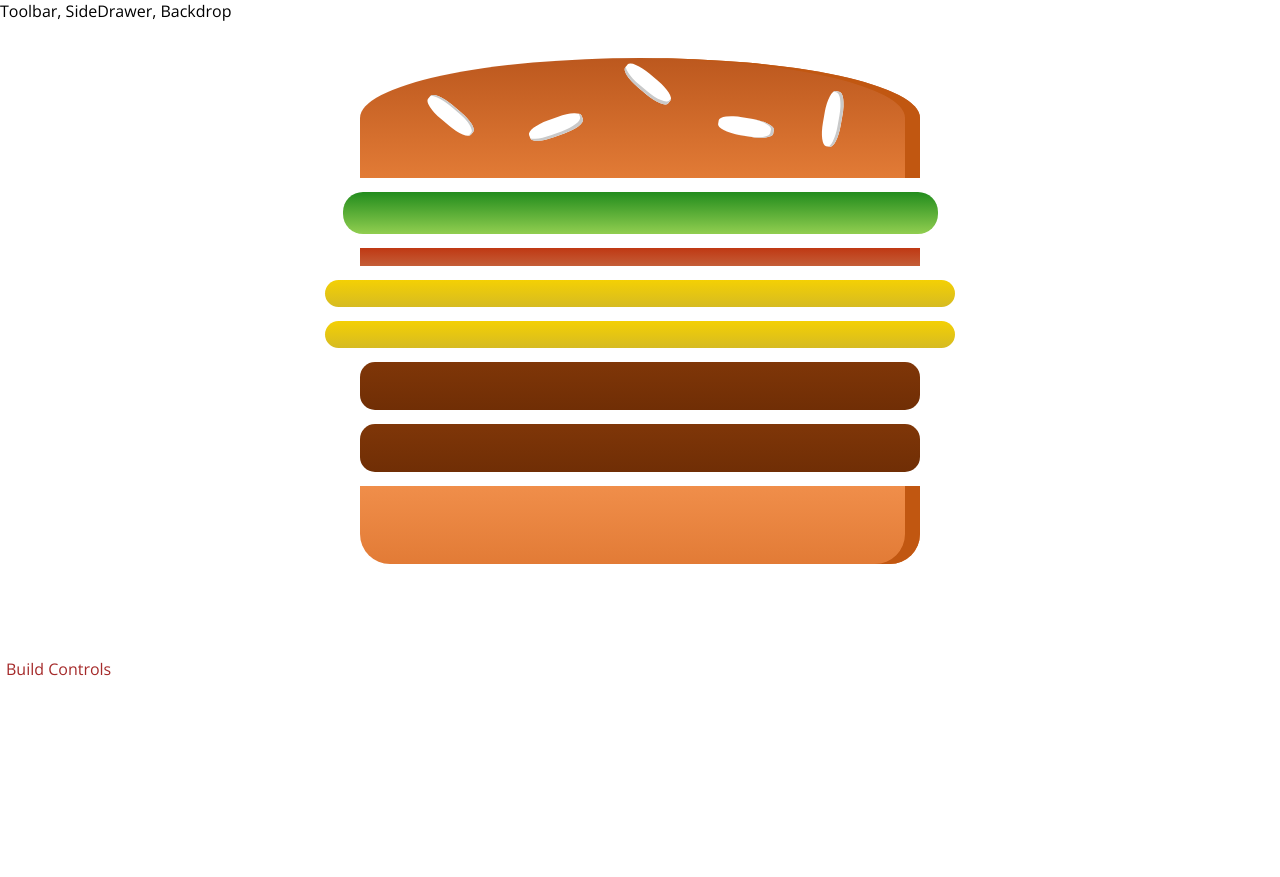
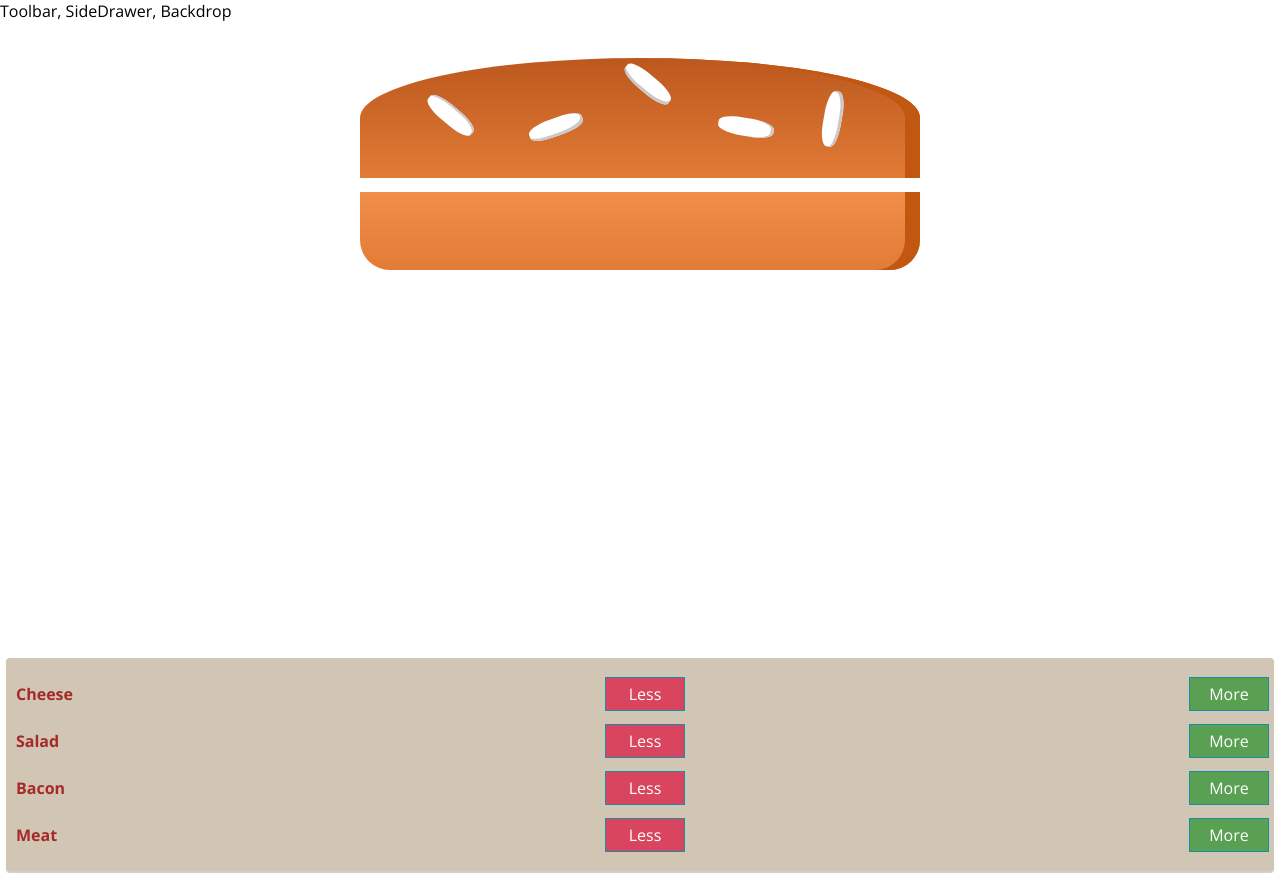
Before and after one commit to ankitboghra/burger-builder, a React app: page / in a window 1280 px wide. Before the commit the page ends 800 px from the top, so only its background shows below. Built offline with nearby package versions, Linux system fonts and the light colour scheme.

Commit message:
Add Increment-Ingredient button

```diff
--- /dev/null
+++ b/src/components/Burger/BuildControls/BuildControl/BuildControl.css
@@ -0,0 +1,58 @@
+.BuildControl {
+  display: flex;
+  justify-content: space-between;
+  align-items: center;
+  margin: 5px 0;
+}
+
+.BuildControl button {
+  display: block;
+  font: inherit;
+  padding: 5px;
+  margin: 0 5px;
+  width: 80px;
+  border: 1px solid #178daa;
+  cursor: pointer;
+  outline: none;
+}
+
+.BuildControl button:disabled {
+  background-color: #ac9980;
+  border: 1px solid #7e7365;
+  color: #ccc;
+  cursor: default;
+}
+
+.BuildControl button:hover:disabled {
+  background-color: #ac9980;
+  color: #ccc;
+  cursor: not-allowed;
+}
+
+.Label {
+  padding: 10px;
+  font-weight: bold;
+  width: 80px;
+}
+
+.BuildControl .Less {
+  background-color: #dd0735ab;
+  color: white;
+}
+
+.BuildControl .More {
+  background-color: #1e8f24a9;
+  color: white;
+}
+
+.BuildControl .Less:hover,
+.BuildControl .Less:active {
+  background-color: #e90e0e;
+  color: white;
+}
+
+.BuildControl .More:hover,
+.BuildControl .More:active {
+  background-color: #1e8f24;
+  color: white;
+}
--- /dev/null
+++ b/src/components/Burger/BuildControls/BuildControl/BuildControl.js
@@ -0,0 +1,12 @@
+import React from "react";
+import "./BuildControl.css";
+
+const buildControl = props => (
+  <div className="BuildControl">
+    <div className="Label">{props.label}</div>
+    <button className="Less">Less</button>
+    <button className="More" onClick={props.added}>More</button>
+  </div>
+);
+
+export default buildControl;
--- /dev/null
+++ b/src/components/Burger/BuildControls/BuildControls.css
@@ -0,0 +1,11 @@
+.BuildControls{
+    width: 100%;
+    background-color: rgb(209, 197, 179);
+    display: flexbox;
+    flex-flow: column;
+    align-items: center;
+    box-shadow: 0 2px 1px #ccc;
+    margin: auto;
+    padding: 10px 0;
+    border-radius: 4px;
+}
--- /dev/null
+++ b/src/components/Burger/BuildControls/BuildControls.js
@@ -0,0 +1,26 @@
+import React from 'react';
+import "./BuildControls.css"
+import BuildControl from "./BuildControl/BuildControl"
+
+const controls=[
+    {label:"Cheese", type:"cheese"},
+    {label:"Salad", type:"salad"},
+    {label:"Bacon", type:"bacon"},
+    {label:"Meat", type:"meat"},
+]
+
+const buildControls=props=>(
+    <div className="BuildControls">
+        {
+            controls.map((control)=>{
+                return <BuildControl
+                key={control.label}
+                 label={control.label}
+                 added={()=>props.ingredientAdded(control.type)}
+                 />
+            })
+        }
+    </div>
+);
+
+export default buildControls;
--- a/src/components/Burger/Burger.js
+++ b/src/components/Burger/Burger.js
@@ -3,11 +3,21 @@ import "./Burger.css";
 import BurgerIngredient from "./BurgerIngredients/BurgerIngredients";
 
 const burger = props => {
-  const transformedIngredients = Object.keys(props.ingredients).map(ingKey => {
-    return [...Array(props.ingredients[ingKey])].map((_, index) => {
-      return <BurgerIngredient key={ingKey + index} type={ingKey} />;
+  let transformedIngredients = Object.keys(props.ingredients)
+    .map(ingKey => {
+      // console.log("OuterMap: " + ingKey + [...Array(props.ingredients[ingKey])]);
+      return [...Array(props.ingredients[ingKey])].map((_, index) => {
+        // console.log("InnerMap: " + index);
+        return <BurgerIngredient key={ingKey + index} type={ingKey} />;
+      });
     });
-  });
+    console.log(transformedIngredients)
+    // .reduce((arr, ele) => {
+    //   return arr.concat(ele);
+    // }, []);
+
+  if (transformedIngredients.length === 0)
+    transformedIngredients = <p>Please start adding ingredients!</p>;
 
   return (
     <div className="Burger">
--- a/src/containers/BurgerBuilder/BurgerBuilder.js
+++ b/src/containers/BurgerBuilder/BurgerBuilder.js
@@ -1,21 +1,59 @@
 import React, { Component } from "react";
 import Aux from "../../hoc/Aux";
 import Burger from "../../components/Burger/Burger";
+import BuildControls from "../../components/Burger/BuildControls/BuildControls";
+
+const INGREDIENT_PRICE = {
+  salad: 25,
+  cheese: 20,
+  meat: 30,
+  bacon: 40
+};
 
 class BurgerBuilder extends Component {
-  state={
-    ingredients:{
-      salad:1,
-      bacon:1,
-      cheese:2,
-      meat:2
-    }
-  }
+  state = {
+    ingredients: {
+      salad: 0,
+      bacon: 0,
+      cheese: 0,
+      meat: 0
+    },
+    totalPrice: 30
+  };
+
+  addIngredietHandler = type => {
+    const updatedCount = this.state.ingredients[type] + 1;
+    const updatedIngredients = {...this.state.ingredients};
+    updatedIngredients[type] = updatedCount;
+
+    const updatedPrice = this.state.totalPrice + INGREDIENT_PRICE[type];
+
+    this.setState({
+      ingredients: updatedIngredients,
+      totalPrice: updatedPrice
+    });
+  };
+
+  // removeIngredietHandler = type => {
+  //   const updatedCount = this.state.ingredients[type] - 1;
+  //   const updatedIngredients = {...this.state.ingredients};
+  //   updatedIngredients[type] = updatedCount;
+
+  //   const updatedPrice = this.state.totalPrice - INGREDIENT_PRICE[type];
+
+  //   this.setState({
+  //     ingredients: updatedIngredients,
+  //     totalPrice: updatedPrice
+  //   });
+  // };
+
   render() {
     return (
       <Aux>
-        <Burger ingredients={this.state.ingredients}/>
-        <div>Build Controls</div>
+        <Burger ingredients={this.state.ingredients} />
+        <BuildControls
+          ingredientAdded={this.addIngredietHandler}
+        />
       </Aux>
     );
   }
```
